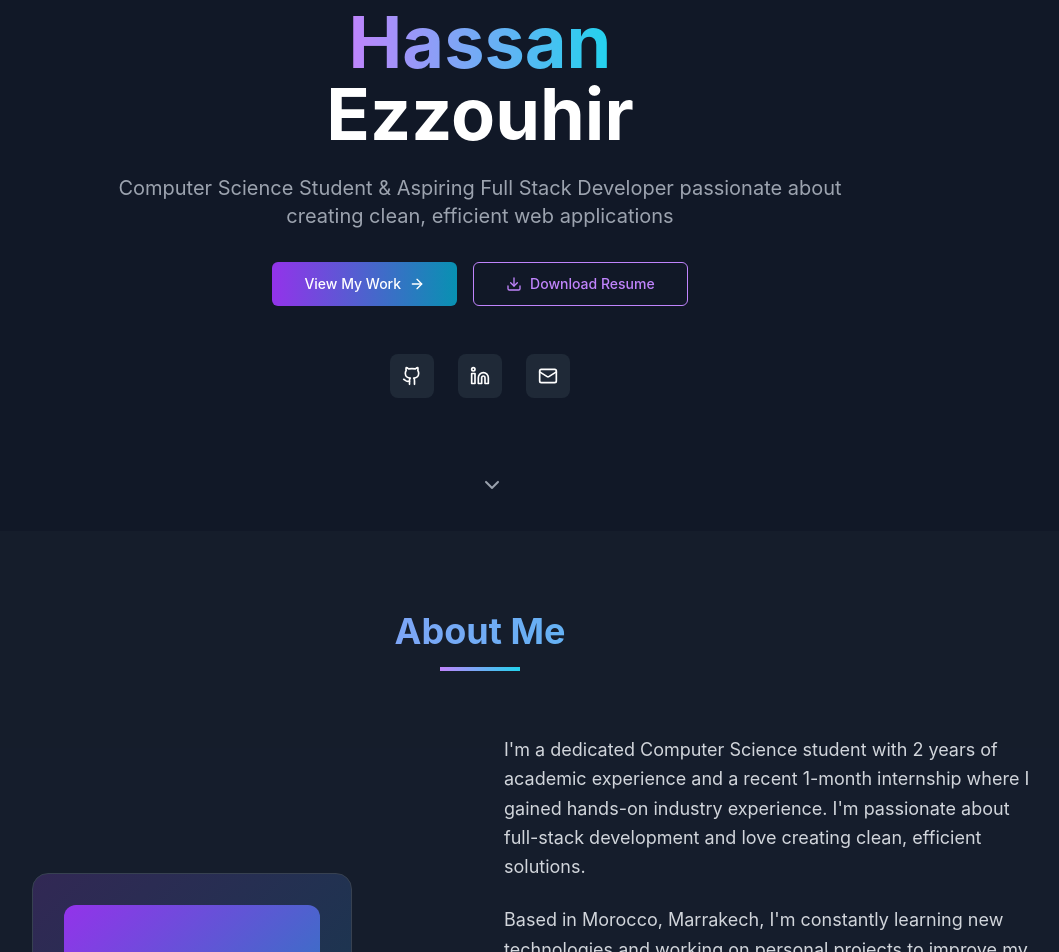
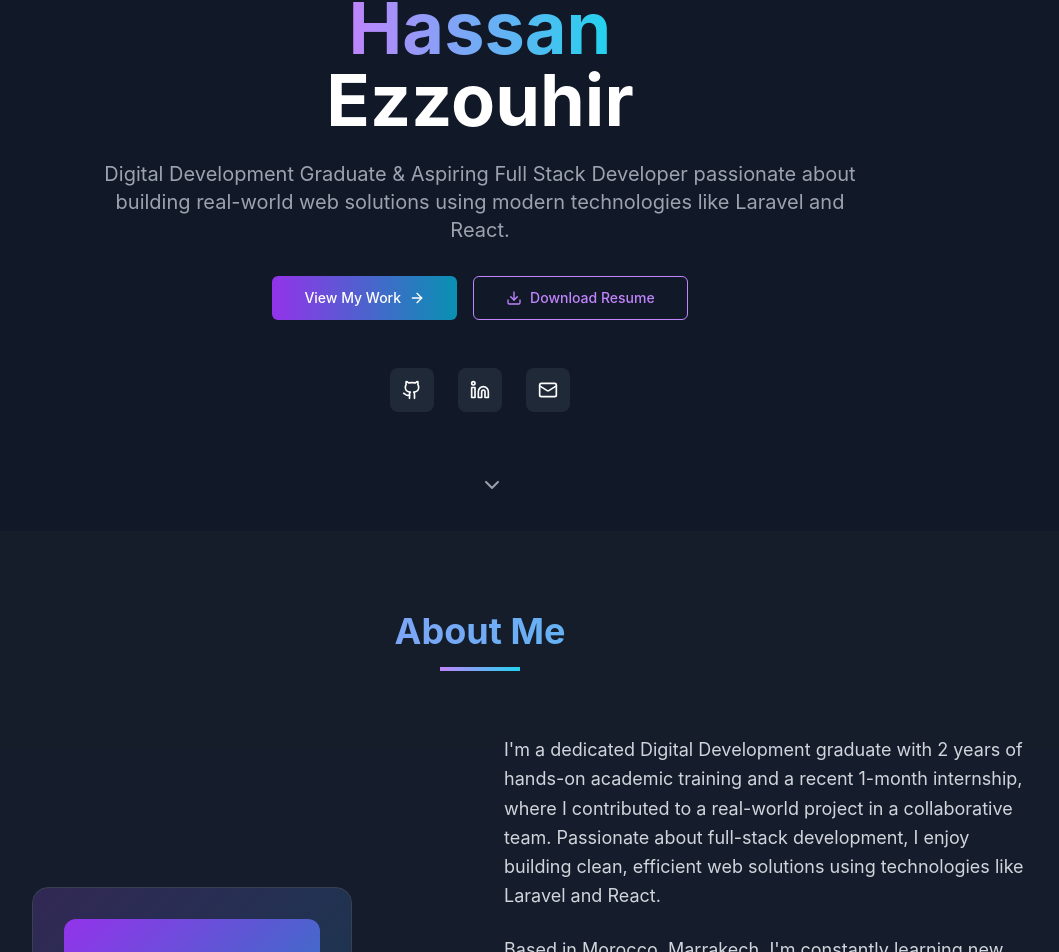
Before and after one commit to Hassanezz11/my-portfolio, a React (Create React App) app: page / in a window 1280 px wide. Shown: the part 269-1221 px from the top of the page, without its empty margins (160-1219 px from the left). Built offline with nearby package versions, Linux system fonts and the light colour scheme.

Commit message:
change to mach accurate info

```diff
--- a/src/Portfolio.jsx
+++ b/src/Portfolio.jsx
@@ -258,8 +258,7 @@ export default function Portfolio() {
             </h1>
 
             <p className="text-xl text-gray-400 mb-8 max-w-3xl mx-auto">
-              Computer Science Student & Aspiring Full Stack Developer passionate about creating clean, efficient web
-              applications
+              Digital Development Graduate & Aspiring Full Stack Developer passionate about building real-world web solutions using modern technologies like Laravel and React.
             </p>
 
             <div className="flex flex-col sm:flex-row gap-4 justify-center items-center mb-12">
@@ -287,7 +286,7 @@ export default function Portfolio() {
               {[
                 { icon: Github, href: "https://github.com/Hassanezz11" },
                 { icon: Linkedin, href: "https://www.linkedin.com/in/hassan-ezzouhir-5222a121a/" },
-                { icon: Mail, href: "mailto:hassan.ezz319@gmail.com" },
+                { icon: Mail, href: "mailto:ezz.hassan508@gmail.com" },
               ].map((social, index) => (
                 <a
                   key={index}
@@ -343,9 +342,7 @@ export default function Portfolio() {
               }`}
             >
               <p className="text-lg text-gray-300 leading-relaxed">
-                I'm a dedicated Computer Science student with 2 years of academic experience and a recent 1-month
-                internship where I gained hands-on industry experience. I'm passionate about full-stack development and
-                love creating clean, efficient solutions.
+                I'm a dedicated Digital Development graduate with 2 years of hands-on academic training and a recent 1-month internship, where I contributed to a real-world project in a collaborative team. Passionate about full-stack development, I enjoy building clean, efficient web solutions using technologies like Laravel and React.
               </p>
               <p className="text-lg text-gray-300 leading-relaxed">
                 Based in Morocco, Marrakech, I'm constantly learning new technologies and working on personal projects
@@ -563,8 +560,8 @@ export default function Portfolio() {
                     {
                       icon: Mail,
                       label: "Email",
-                      value: "hassan.ezz319@gmail.com",
-                      href: "mailto:hassan.ezz319@gmail.com",
+                      value: "ezz.hassan508@gmail.com",
+                      href: "mailto:ezz.hassan508@gmail.com",
                     },
                     {
                       icon: Phone,
@@ -639,7 +636,7 @@ export default function Portfolio() {
                   <Button
                     size="lg"
                     className="bg-gradient-to-r from-purple-600 to-cyan-600 hover:from-purple-700 hover:to-cyan-700 text-white px-8 py-3 rounded-lg transition-all duration-300"
-                    onClick={() => window.open("mailto:hassan.ezz319@gmail.com?subject=Let's work together!", "_blank")}
+                    onClick={() => window.open("mailto:ezz.hassan508@gmail.com?subject=Let's work together!", "_blank")}
                   >
                     <Mail className="w-4 h-4 mr-2" />
                     Send Message
@@ -658,7 +655,7 @@ export default function Portfolio() {
             {[
               { icon: Github, href: "https://github.com/Hassanezz11" },
               { icon: Linkedin, href: "https://www.linkedin.com/in/hassan-ezzouhir-5222a121a/" },
-              { icon: Mail, href: "mailto:hassan.ezz319@gmail.com" },
+              { icon: Mail, href: "mailto:ezz.hassan508@gmail.com" },
             ].map((social, index) => (
               <a
                 key={index}
```
